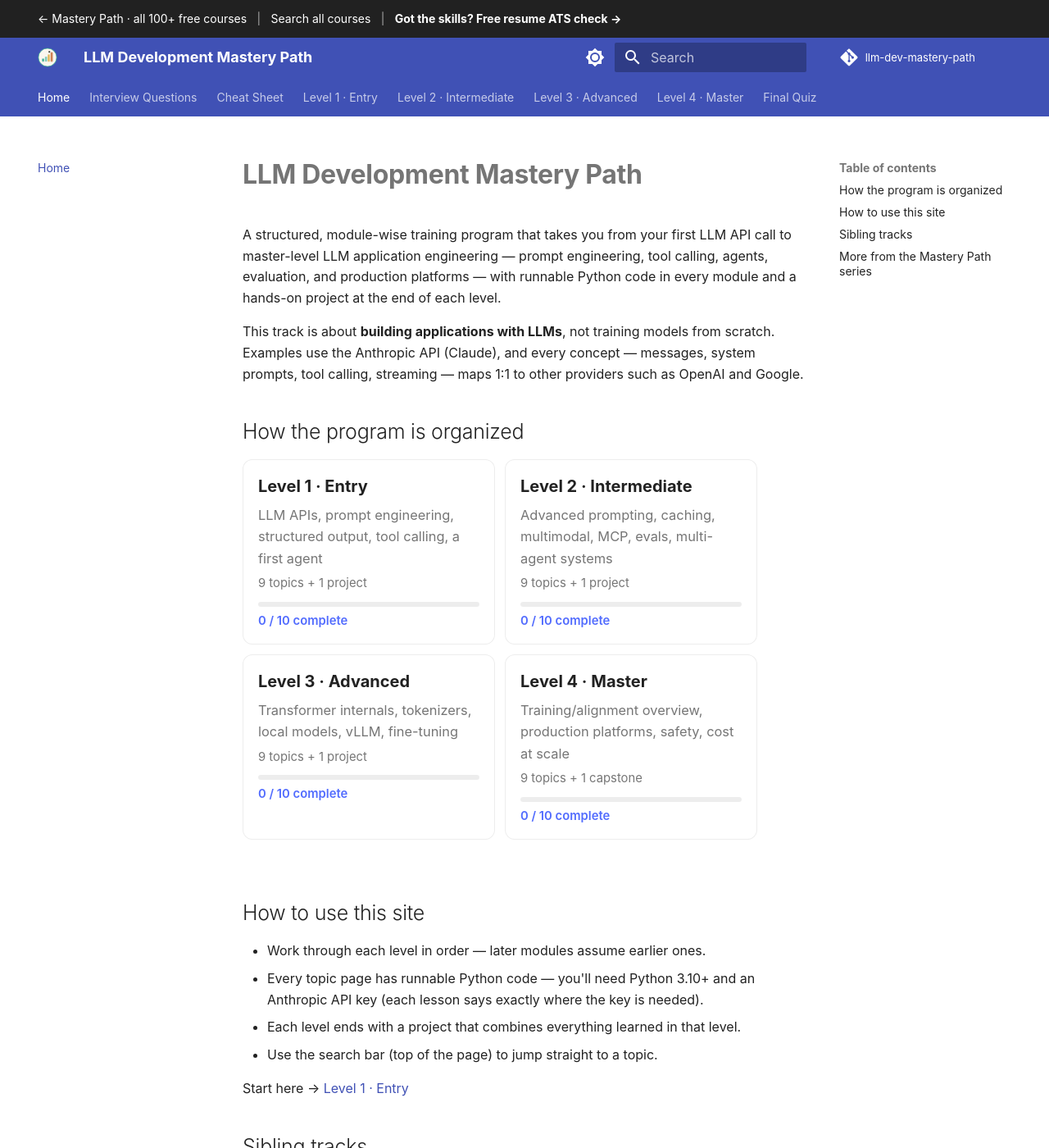
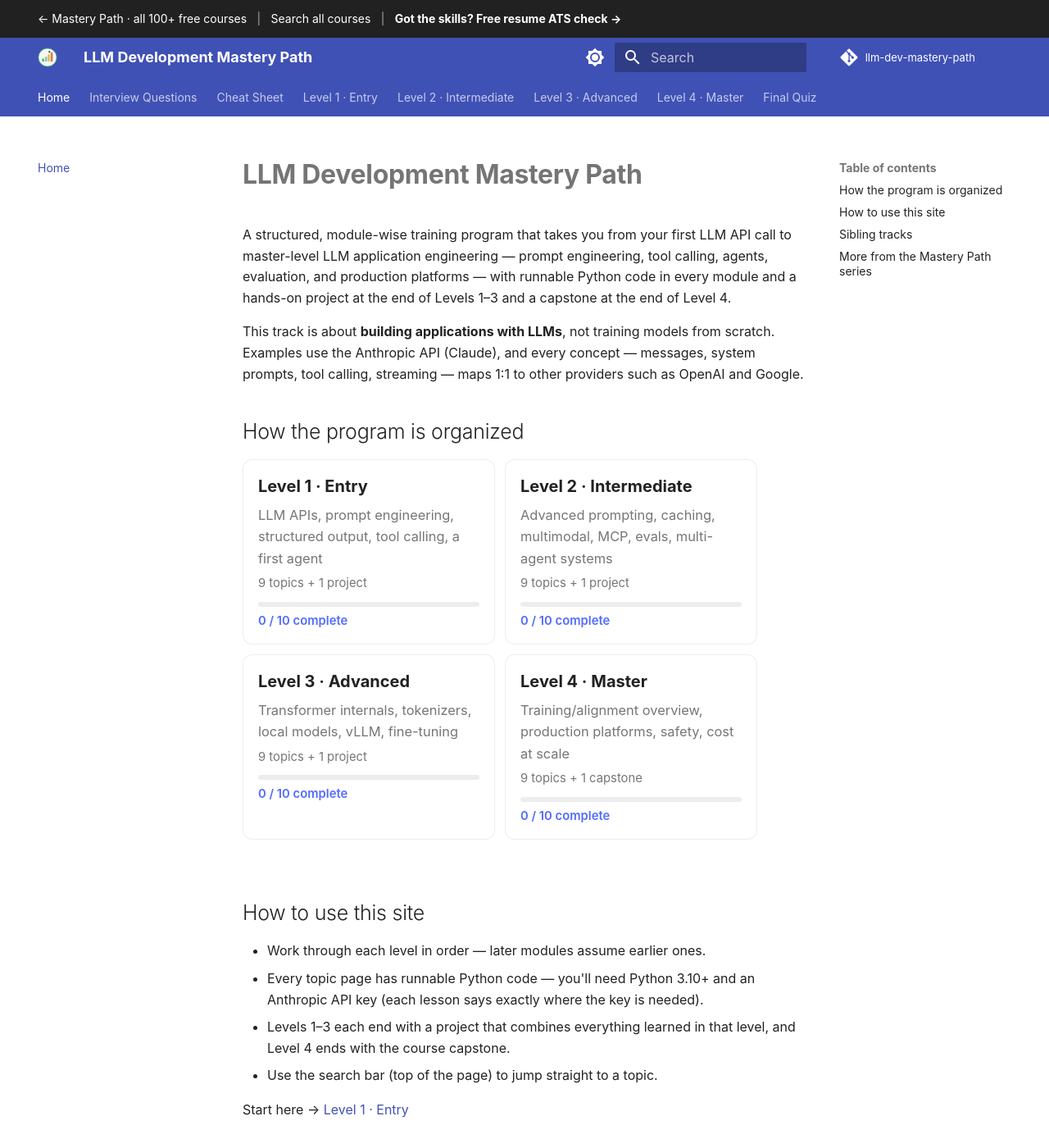
Before and after one commit to SIGILIPELLI/llm-dev-mastery-path, an MkDocs documentation site: the page built from docs/index.md, in a window 1280 px wide and 1400 px high. Shown: the whole window at 82% size. Built offline with MkDocs 1.6.1 and Material for MkDocs 9.7.7, drawn with Linux system fonts in a browser that asks for light colours; comment, search, counter and statistics services are not loaded.

Commit message:
Course home: state that Levels 1-3 end with a project and Level 4 with the capstone
Co-Authored-By: Claude Sonnet 5.5 <noreply@anthropic.com>

```diff
--- a/docs/index.md
+++ b/docs/index.md
@@ -8,8 +8,7 @@ description: "Free course on building apps with large language models -- hands-o
 A structured, module-wise training program that takes you from your first
 LLM API call to master-level LLM application engineering — prompt
 engineering, tool calling, agents, evaluation, and production platforms —
-with runnable Python code in every module and a hands-on project at the end
-of each level.
+with runnable Python code in every module and a hands-on project at the end of Levels 1–3 and a capstone at the end of Level 4.
 
 This track is about **building applications with LLMs**, not training models
 from scratch. Examples use the Anthropic API (Claude), and every concept —
@@ -30,7 +29,7 @@ providers such as OpenAI and Google.
 - Work through each level in order — later modules assume earlier ones.
 - Every topic page has runnable Python code — you'll need Python 3.10+ and
   an Anthropic API key (each lesson says exactly where the key is needed).
-- Each level ends with a project that combines everything learned in that level.
+- Levels 1–3 each end with a project that combines everything learned in that level, and Level 4 ends with the course capstone.
 - Use the search bar (top of the page) to jump straight to a topic.
 
 Start here → [Level 1 · Entry](level-1/index.md)
```
